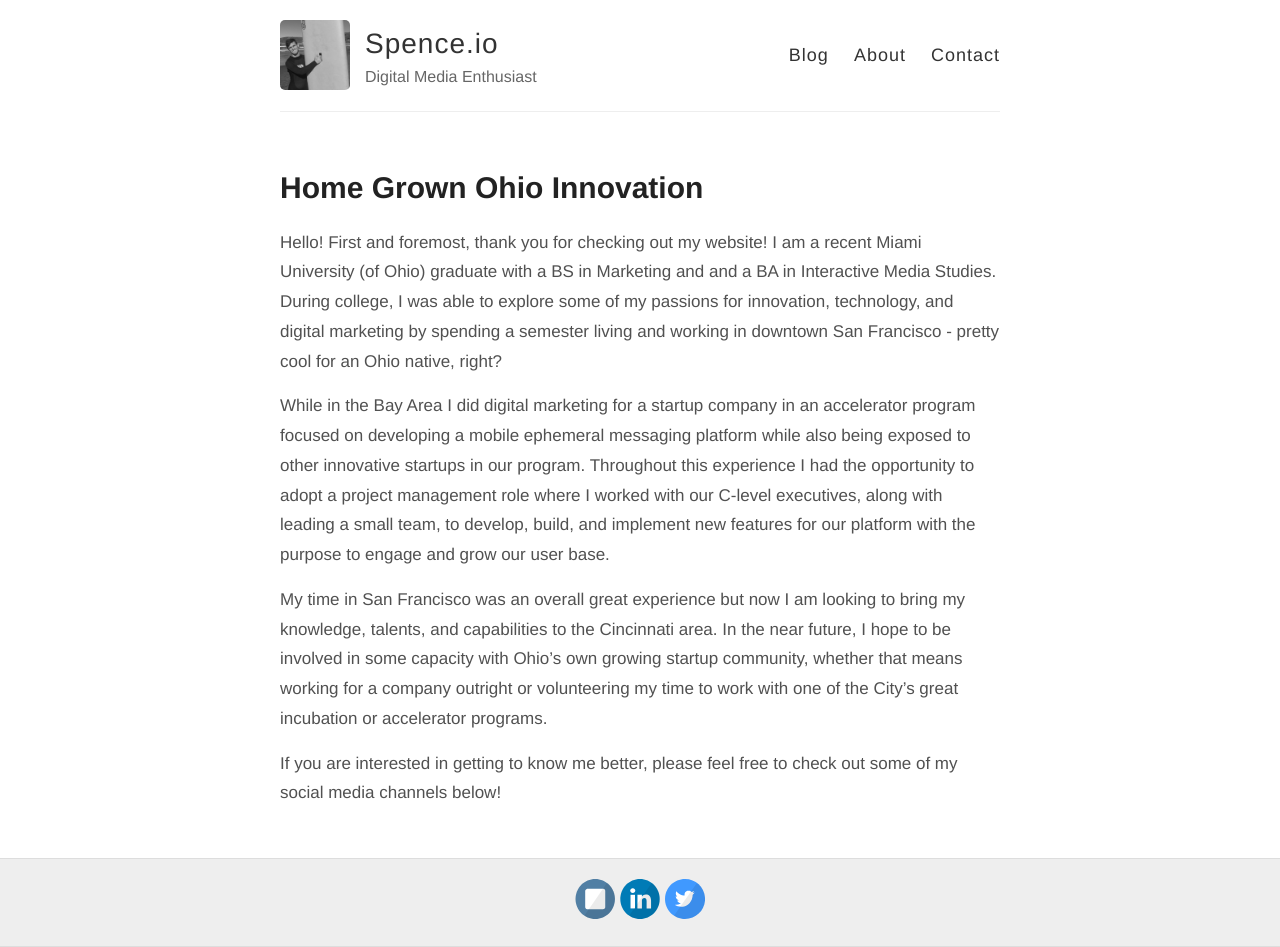
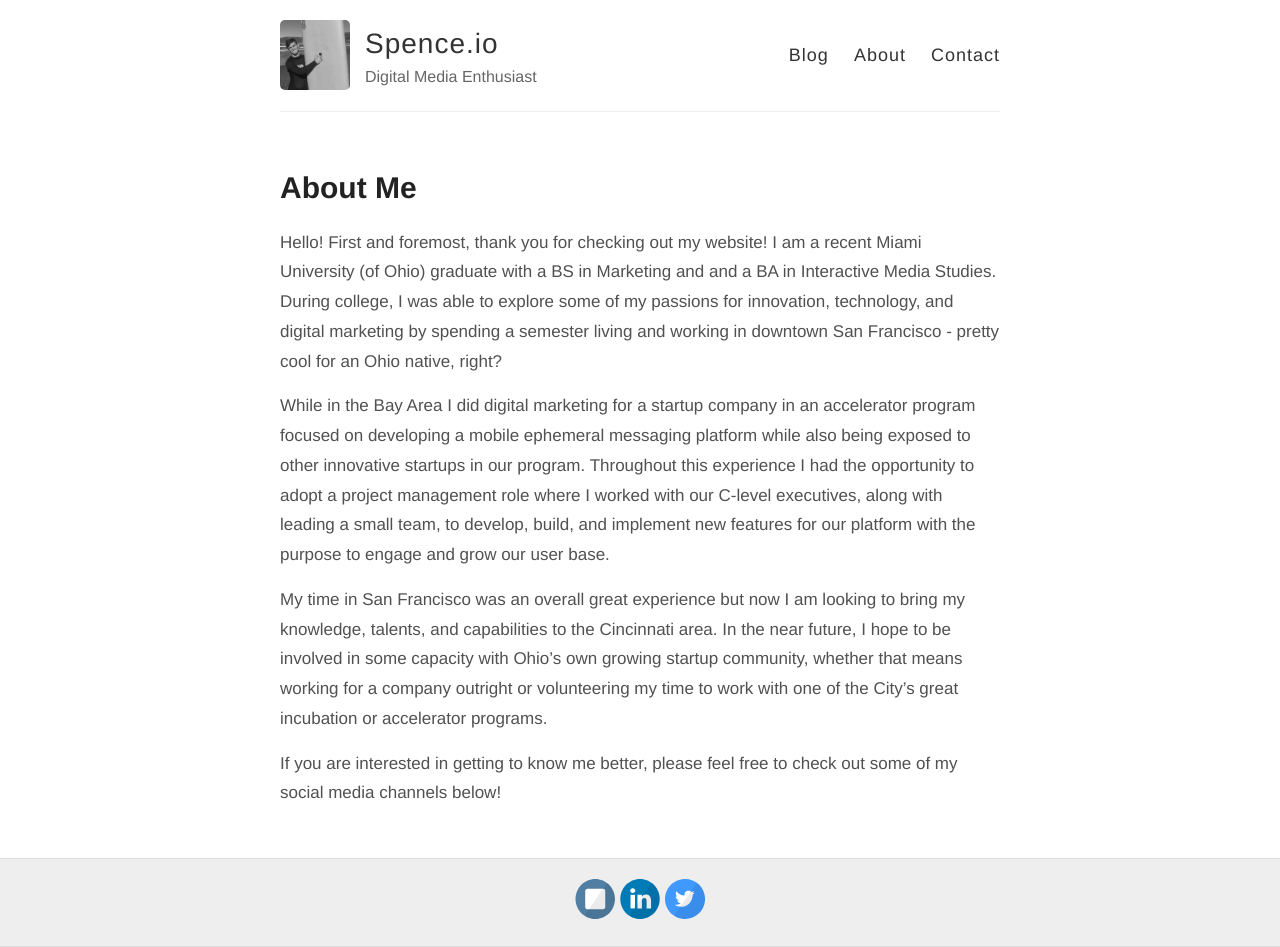
Before and after one commit to SpencerRWood/SpencerRWood.github.io, a Jekyll site: the page built from about.md, in a window 1280 px wide. Built offline with Jekyll 4.4.1, drawn with Linux system fonts in a browser that asks for light colours; Markdown is read by kramdown in place of the engine named in the settings.

Commit message:
Generic about me

```diff
--- a/about.md
+++ b/about.md
@@ -1,6 +1,6 @@
 ---
 layout: page
-title: Home Grown Ohio Innovation
+title: About Me
 permalink: /about/
 ---
 
```
